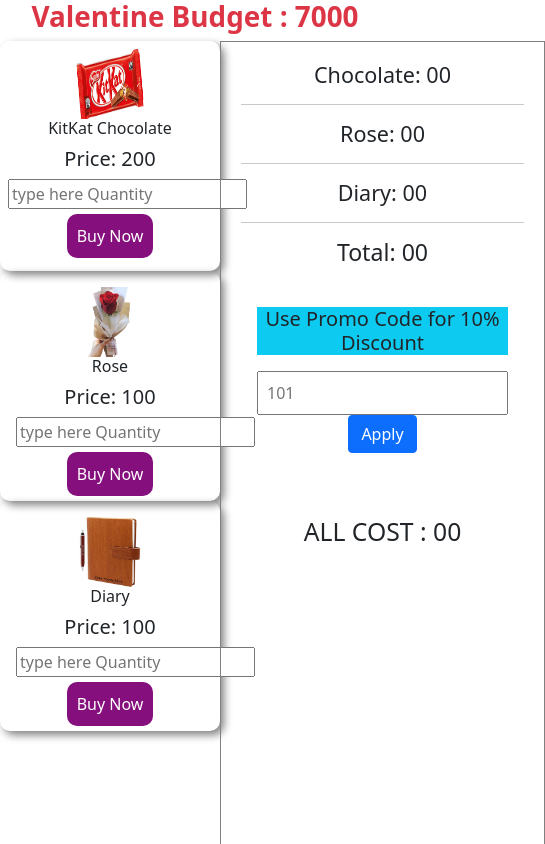
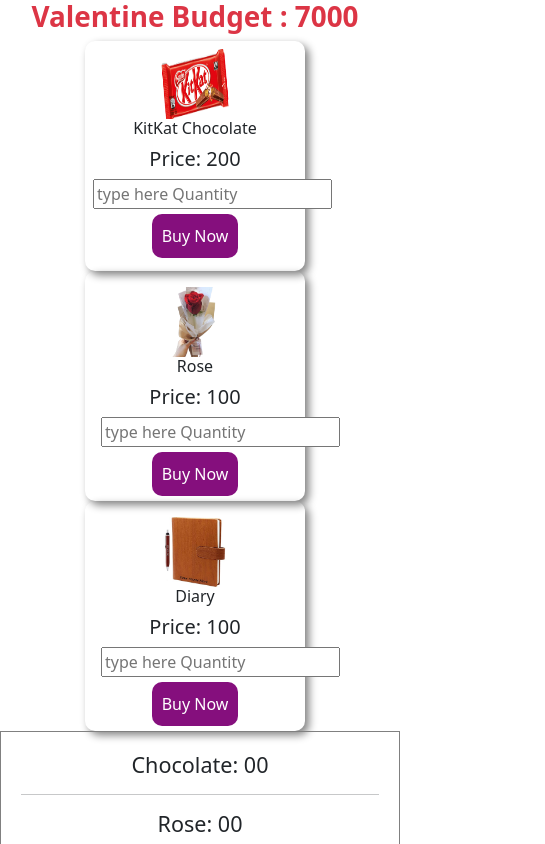
Before and after one commit to soyedarif/valentine-budget, a plain HTML site: page index.html in a window 390 px wide. Shown: the top 844 px of the page, 545 px wide, since content can reach past the window. Drawn offline with nearby package versions, Linux system fonts and the light colour scheme.

Commit message:
responsive

```diff
--- a/index.html
+++ b/index.html
@@ -17,9 +17,9 @@
       <h1 class="text-center fw-bold text-danger">Valentine Budget : <span id="budget"> 7000</span></h1>
     </div>
 
-    <div class="shop-container d-flex justify-content-around">
-      <div>
-        <div class="rose p-2 box">
+    <div class="shop-container d-md-flex justify-content-around">
+      <div >
+        <div class="rose mx-auto w-sm-75 p-2 box">
           <img class="logo" src="./images/kitkat.png" alt="" />
           <h6>KitKat Chocolate</h6>
           <h5>Price: <span id="kitkat-price"> 200</span></h5>
@@ -27,14 +27,14 @@
           <br />
           <button id="kitkat-buy-btn" class="buy-btn">Buy Now</button>
         </div>
-        <div class="rose p-3 box">
+        <div class="rose mx-auto w-sm-75 p-3 box">
           <img class="logo" src="./images/image-removebg-preview.png" alt="" />
           <h6>Rose</h6>
           <h5>Price: <span id="rose-price"> 100</span></h5>
           <input id="rose-quantity" type="text" placeholder="type here Quantity" />
           <button id="rose-buy-btn" class="buy-btn">Buy Now</button>
         </div>
-        <div class="rose p-3 box">
+        <div class="rose mx-auto w-sm-75  p-3 box">
           <img class="logo" src="./images/diary.jpg" alt="" />
           <h6>Diary</h6>
           <h5>Price: <span id="diary-price"> 100</span></h5>
@@ -42,7 +42,7 @@
           <button id="diary-buy-btn" class="buy-btn">Buy Now</button>
         </div>
       </div>
-      <div class="money-tracker text-center">
+      <div class="money-tracker w-sm-100 text-center">
         <h4>Chocolate: <span id="chocolate"> 00</span></h4>
         <hr />
         <h4>Rose: <span id="rose"> 00</span></h4>
```
